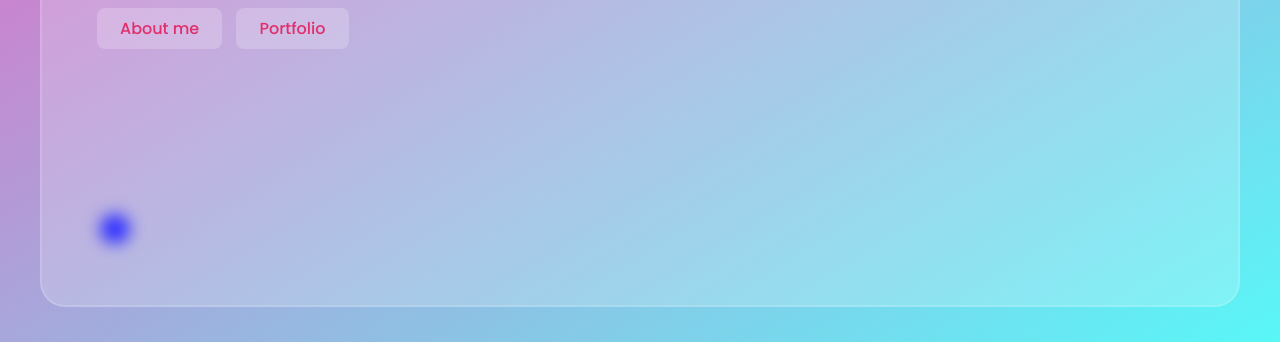
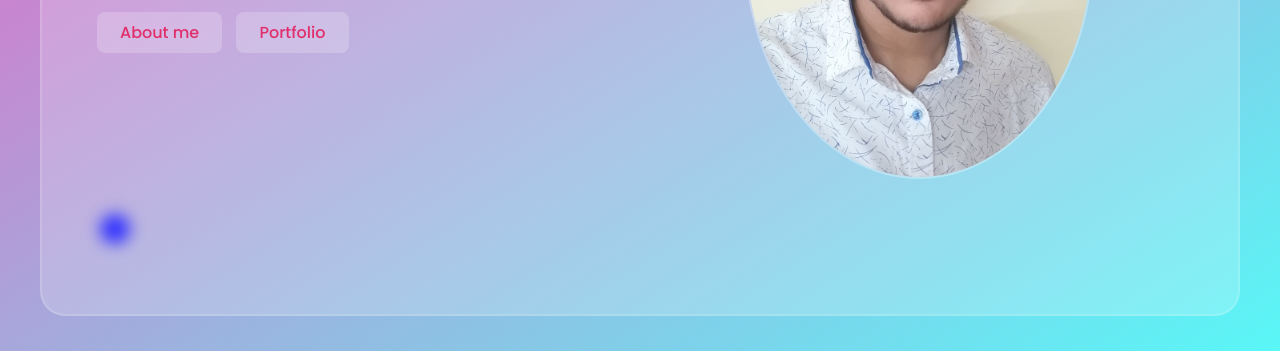
Before and after one commit to Abhisht18/Abhisht18.github.io, a plain HTML site: page index.html in a window 1280 px wide. Shown: the part 458-809 px from the top of the page. Drawn offline with Linux system fonts and the light colour scheme.

Commit message:
Update index.html

```diff
--- a/index.html
+++ b/index.html
@@ -56,7 +56,7 @@
                         <a href="#about" class="btn link-item">About me</a>
                         <a href="#" class="btn link-item">Portfolio</a>
                     </div>
-                    <div class="home-img"><div class="image"><img src="profile.png" alt=""></div></div>
+                    <div class="home-img"><div class="image"><img src="profile.jpg" alt=""></div></div>
                 </div>
             </div>
         </section>
```
